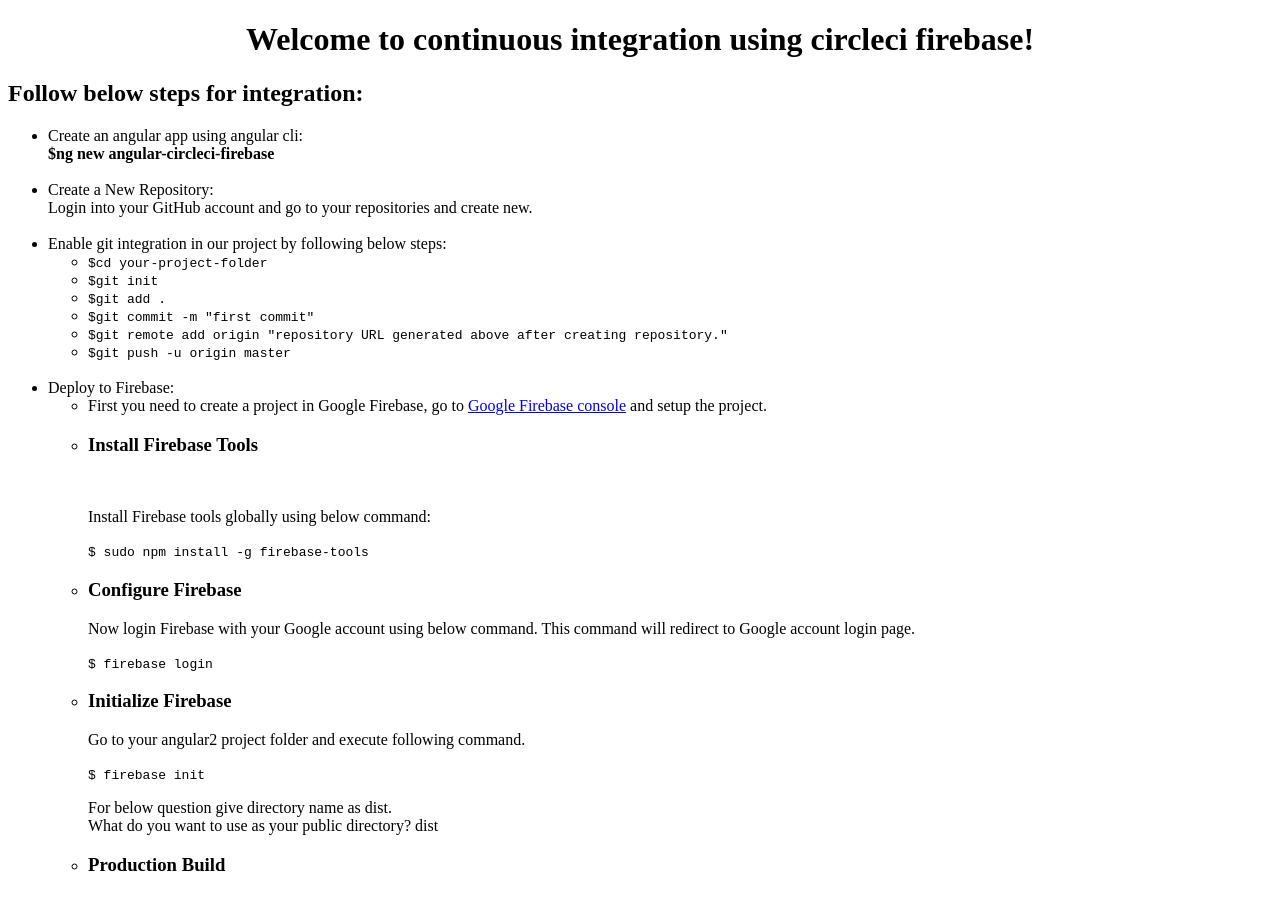
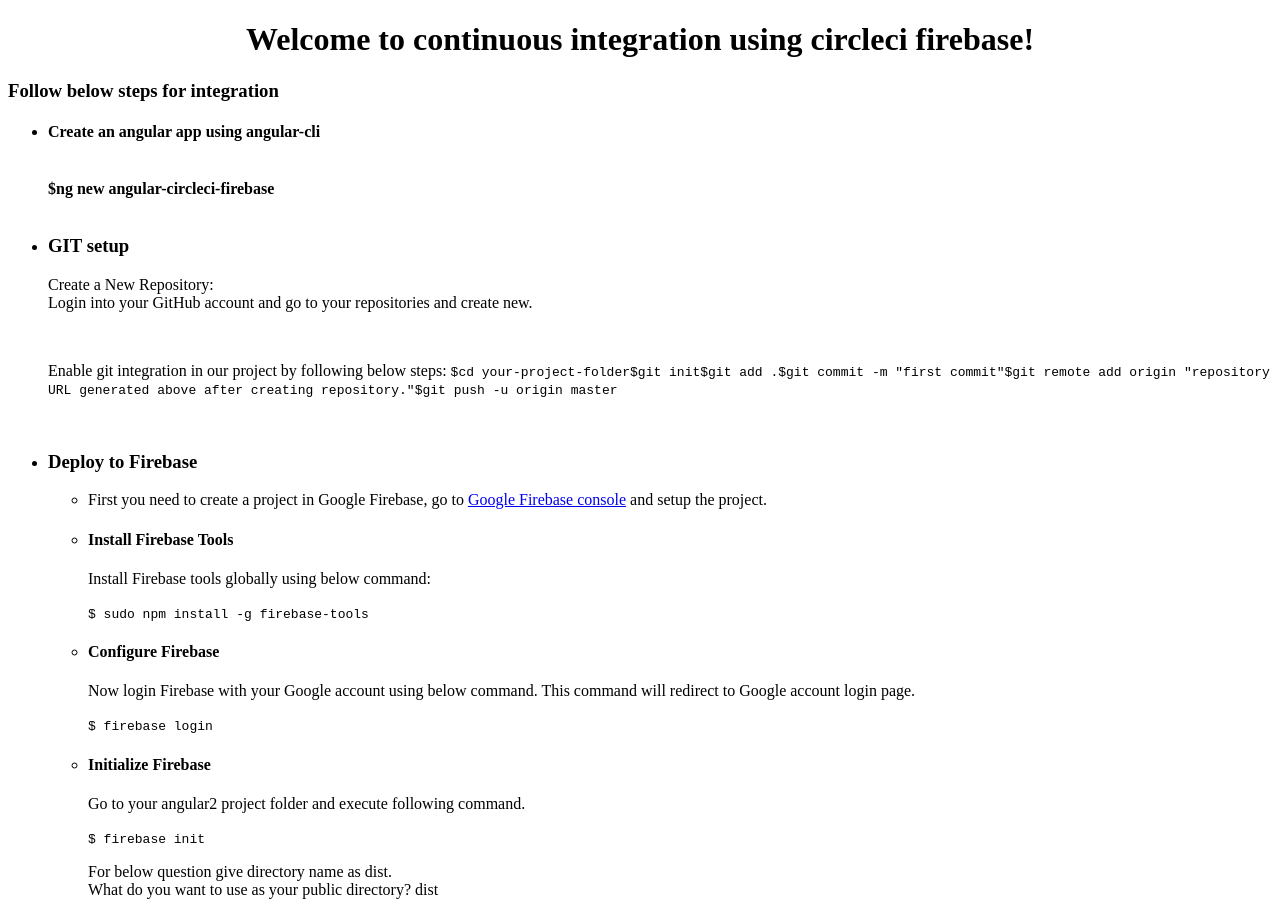
Before and after one commit to vivekprm/angular-circleci-firebase, an Angular app: page / in a window 1280 px wide. Shown: the top 920 px of the page. Built offline with nearby package versions, Linux system fonts and the light colour scheme.

Commit message:
changed title.

```diff
--- a/src/app/app.component.html
+++ b/src/app/app.component.html
@@ -4,39 +4,41 @@
     Welcome to {{ title }}!
   </h1>
 </div>
-<h2>Follow below steps for integration: </h2>
+<h3>Follow below steps for integration</h3>
 <ul>
   <li>
-    Create an angular app using angular cli:<br/>
+    <h4>Create an angular app using angular-cli</h4><br/>
     <b>$ng new angular-circleci-firebase</b>
   </li><br/>
   <li>
-      Create a New Repository:<br/>
-      Login into your GitHub account and go to your repositories and create new.
+    <h3>GIT setup</h3>
+    <p>
+        Create a New Repository:<br/>
+        Login into your GitHub account and go to your repositories and create new.
+    </p><br/>
+    <p>
+        Enable git integration in our project by following below steps:
+        <code>$cd your-project-folder</code>
+        <code>$git init</code>
+        <code>$git add .</code>
+        <code>$git commit -m "first commit"</code>
+        <code>$git remote add origin "repository URL generated above after creating repository."</code>
+        <code>$git push -u origin master</code>
+    </p>
   </li><br/>
   <li>
-    Enable git integration in our project by following below steps:
-    <ul>
-      <li><code>$cd your-project-folder</code></li>
-      <li><code>$git init</code></li>
-      <li><code>$git add .</code></li>
-      <li><code>$git commit -m "first commit"</code></li>
-      <li><code>$git remote add origin "repository URL generated above after creating repository."</code></li>
-      <li><code>$git push -u origin master</code></li>
-    </ul>
-  </li><br/>
-  <li>Deploy to Firebase:
+    <h3>Deploy to Firebase</h3>
     <ul>
       <li>
         First you need to create a project in Google Firebase, go to <a href="https://console.firebase.google.com/" target="_blank">Google Firebase console</a> and setup the project.
       </li>
       <li>
-          <h3>Install Firebase Tools</h3><br/>
+          <h4>Install Firebase Tools</h4>
           <p>Install Firebase tools globally using below command:</p>
           <code>$ sudo npm install -g firebase-tools</code>
       </li>
       <li>
-          <h3>Configure Firebase</h3>
+          <h4>Configure Firebase</h4>
           <p>
             Now login Firebase with your Google account using below command.
             This command will redirect to Google account login page.
@@ -44,7 +46,7 @@
           <code>$ firebase login</code>
       </li>
       <li>
-          <h3>Initialize Firebase</h3>
+          <h4>Initialize Firebase</h4>
           <p>Go to your angular2 project folder and execute following command.</p>
           <code>$ firebase init</code>
           <p>
@@ -53,7 +55,7 @@
           </p>
       </li>
       <li>
-          <h3>Production Build</h3><br/>
+          <h4>Production Build</h4>
           <p>
             in angular.json
             Go to your project and modify the outputPath value to dist.<br/>
@@ -65,7 +67,7 @@
           </p>
       </li>
       <li>
-          <h3>Firebase Push</h3>
+          <h4>Firebase Push</h4>
           <code>$ firebase deploy</code>
           <p>
               Wait for deploy complete message.<br/>
@@ -77,7 +79,7 @@
     </ul>
   </li>
   <li>
-    <h2>Configure CircleCi</h2>
+    <h3>Configure CircleCi</h3>
   </li>
 </ul>
 
```
